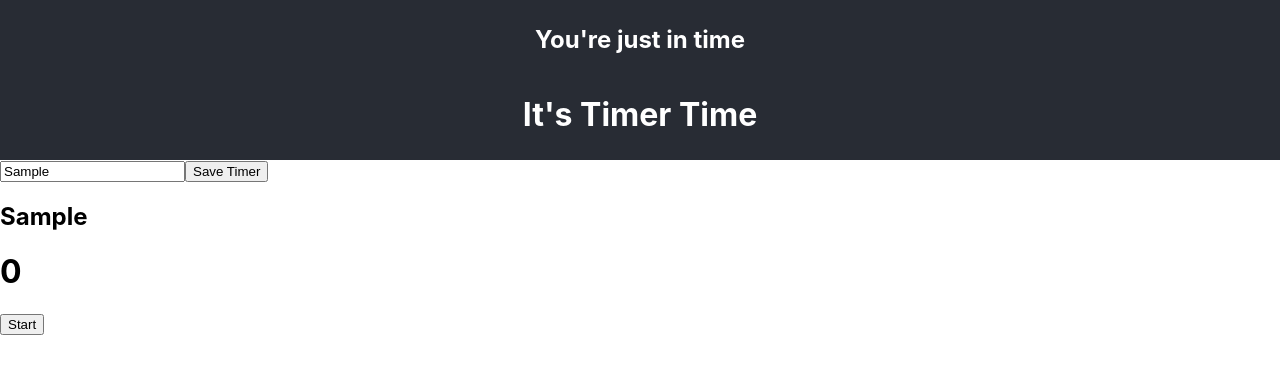
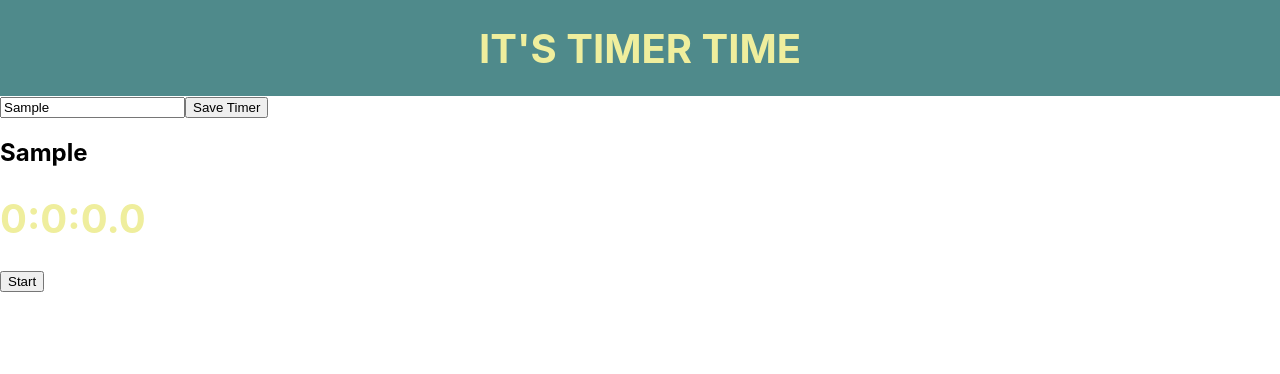
Before and after one commit to AnniePawl/React-Timer, a React (Create React App) app: page / in a window 1280 px wide. Both pictures are taken after typing "Sample" into the empty fields and a click on the button "Save Timer". Shown: the top 374 px of the page. Built offline with nearby package versions, Linux system fonts and the light colour scheme.

Commit message:
formatted time and updated view

```diff
--- a/src/App.css
+++ b/src/App.css
@@ -1,9 +1,15 @@
 .App-header {
-	background-color: #282c34;
-	height: 20vh;
+	background-color: #4f8a8b;
+	height: 12vh;
+	font-size: 80px;
 	display: flex;
 	flex-direction: column;
 	align-items: center;
 	justify-content: center;
-	color: white;
 }
+
+h1 {
+	color: #efee9d;
+	text-transform: uppercase;
+	font-size: 40px;
+}
--- a/src/App.js
+++ b/src/App.js
@@ -4,6 +4,7 @@ import { createStore } from 'redux';
 // Provider component makes Redux store available to any nested components wrapped in connect() function
 import { Provider } from 'react-redux';
 import reducers from './reducers';
+import { update } from './actions';
 
 // Import Timer components
 import NewTimer from './components/new-timer';
@@ -11,13 +12,21 @@ import ListTimers from './components/list-timers';
 
 const store = createStore(reducers);
 
+// Update timers every 50 ms
+let lastUpdateTime = Date.now();
+setInterval(() => {
+	const now = Date.now();
+	const deltaTime = now - lastUpdateTime;
+	lastUpdateTime = now;
+	store.dispatch(update(deltaTime));
+}, 50);
+
 class App extends Component {
 	render() {
 		return (
 			<Provider store={store}>
 				<div className="App">
 					<header className="App-header">
-						<h2 className="title">You're just in time</h2>
 						<h1 className="title">It's Timer Time</h1>
 					</header>
 					{/* Timer Components */}
--- a/src/components/timer-view.js
+++ b/src/components/timer-view.js
@@ -1,6 +1,7 @@
 import React, { Component } from 'react';
 import { connect } from 'react-redux';
 import { toggleTimer } from '../actions';
+import { formatTime } from '../utils';
 
 class TimerView extends Component {
 	constructor(props) {
@@ -15,14 +16,12 @@ class TimerView extends Component {
 		return (
 			<div>
 				<h2>{timer.name}</h2>
-				<h1>{timer.time}</h1>
+				<h1>{formatTime(timer.time)}</h1>
 				<button
-					// uses index to get action for timer
 					onClick={(e) => {
 						toggleTimer(index);
 					}}
 				>
-					{/* Text depends on on/off */}
 					{timer.isRunning ? 'Stop' : 'Start'}
 				</button>
 			</div>
--- /dev/null
+++ b/src/utils/index.js
@@ -0,0 +1,9 @@
+// Formatting function so people can easily read the time
+
+export const formatTime = (time) => {
+	const ms = Math.round(time / 100) % 10;
+	const secs = Math.floor(time / 1000) % 60;
+	const mins = Math.floor(time / 1000 / 60) % 60;
+	const hrs = Math.floor(time / 1000 / 1000 / 60) % 60;
+	return `${hrs}:${mins}:${secs}.${ms}`;
+};
```
